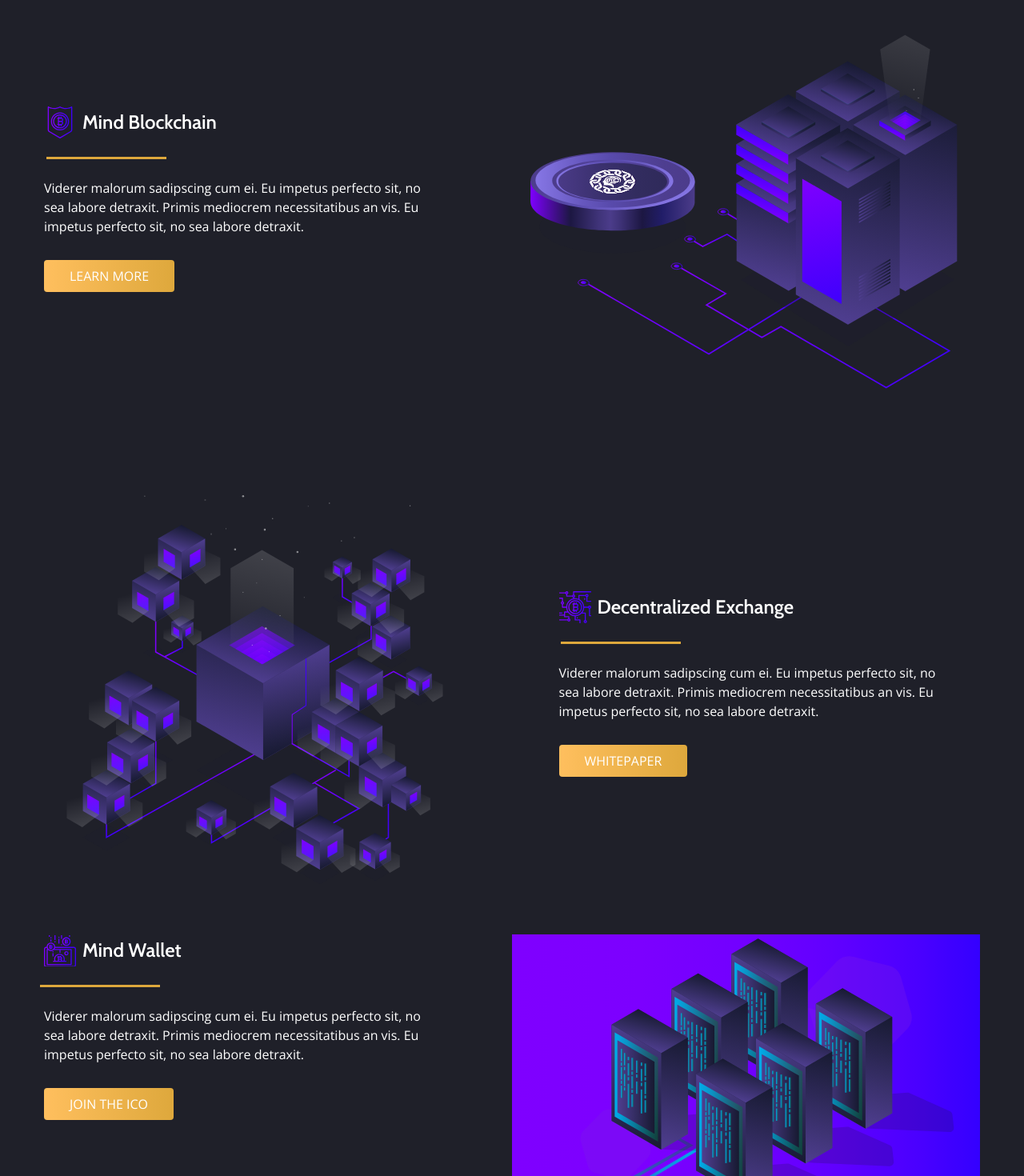
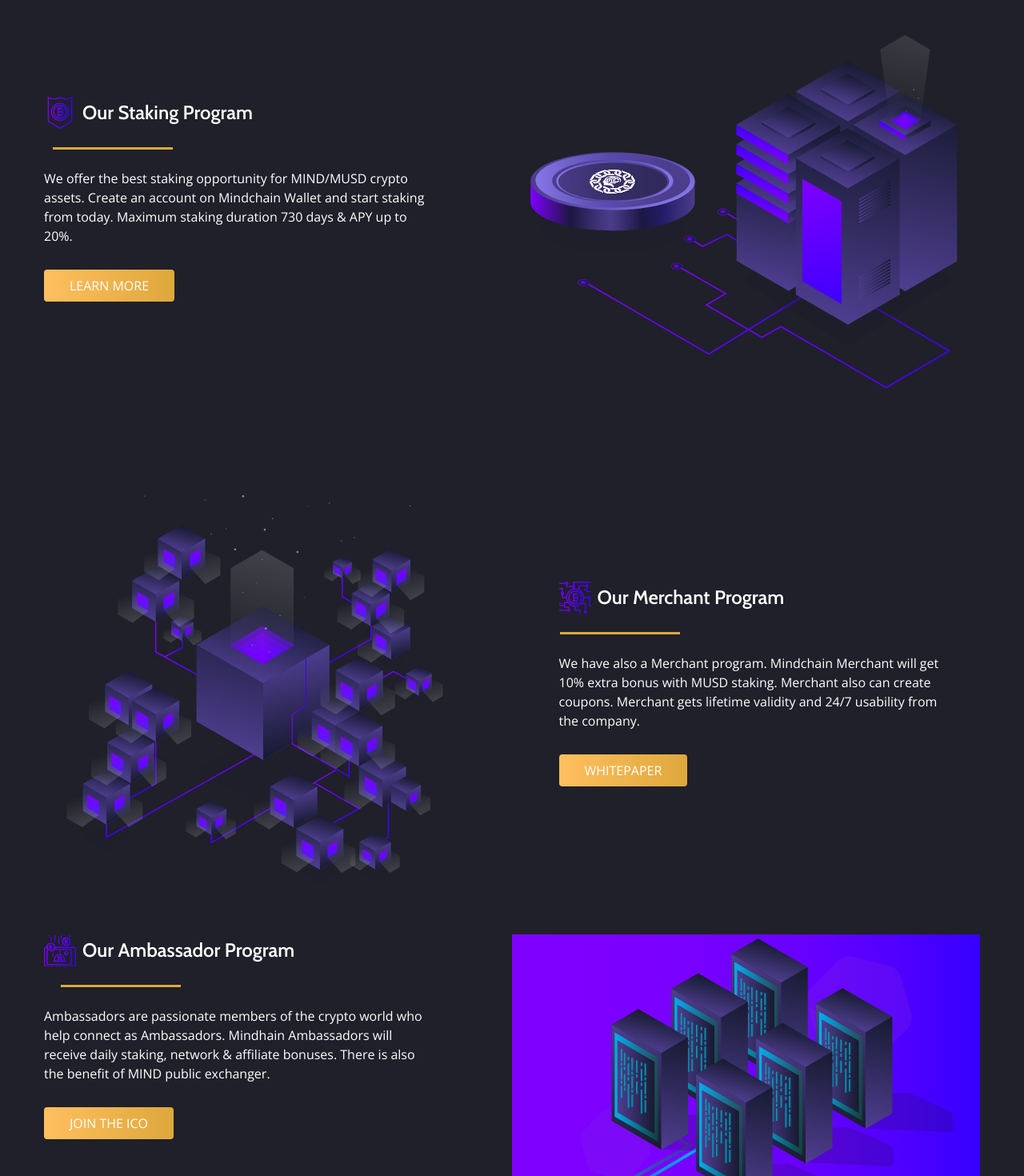
Before and after one commit to alenpragma/mindchain-defiwallet, a React (Vite) app: page / in a window 1280 px wide. Shown: the part 1840-3310 px from the top of the page at 80% size. Built offline with nearby package versions, Linux system fonts and the light colour scheme; a web font is replaced by a local one.

Commit message:
Update Ecosystem.jsx

```diff
--- a/src/components/Ecosystem.jsx
+++ b/src/components/Ecosystem.jsx
@@ -23,9 +23,9 @@
                 <div className="w-full md:w-3/6 text-center md:text-start">
                     <div className="flex gap-2 items-center justify-center md:justify-start pb-[50px]">
                         <img className='w-[40px]' src={bitbanner} alt="bitbanner" />
-                        <h2 className='font-cabin font-semibold text-[24px] relative before:absolute before:w-[150px] before:h-[3px] before:bg-primary before:content-[""] before:bottom-[-81%] before:left-[18%] before:translate-x-[-50%] before:translate-y-[-50%] before:z-10 '>Mind Blockchain</h2>
+                        <h2 className='font-cabin font-semibold text-[24px] relative before:absolute before:w-[150px] before:h-[3px] before:bg-primary before:content-[""] before:bottom-[-81%] before:left-[18%] before:translate-x-[-50%] before:translate-y-[-50%] before:z-10 '>Our Staking Program</h2>
                     </div>
-                    <p className='sm:pr-0 md:pr-[100px] md:px-0 pb-[30px] px-[30px]'> Viderer malorum sadipscing cum ei. Eu impetus perfecto sit, no sea labore detraxit. Primis mediocrem necessitatibus an vis. Eu impetus perfecto sit, no sea labore detraxit. </p>
+                    <p className='sm:pr-0 md:pr-[100px] md:px-0 pb-[30px] px-[30px]'> We offer the best staking opportunity for MIND/MUSD crypto assets. Create an account on Mindchain Wallet and start staking from today. Maximum staking duration 730 days & APY up to 20%. </p>
                     <button className='bg-gradient-to-r from-[#FFBF5E] bg-primary py-2 px-8 uppercase  text-white rounded hover:bg-[#dea029]'>Learn More</button>
                 </div>
                 <div className="w-full md:w-3/6">
@@ -40,10 +40,10 @@
                 <div className="w-full md:w-[45%] text-center md:text-start">
                 <div className="flex gap-2 items-center pb-[50px] justify-center md:justify-start">
                         <img className='w-[40px]' src={bitnetwork} alt="bitnetwork" />
-                        <h2 className='font-cabin font-semibold text-[24px] relative before:absolute before:w-[150px] before:h-[3px] before:bg-primary before:content-[""] before:bottom-[-81%] before:left-[12%] before:translate-x-[-50%] before:translate-y-[-50%] before:z-10 '>Decentralized Exchange</h2>
+                        <h2 className='font-cabin font-semibold text-[24px] relative before:absolute before:w-[150px] before:h-[3px] before:bg-primary before:content-[""] before:bottom-[-81%] before:left-[12%] before:translate-x-[-50%] before:translate-y-[-50%] before:z-10 '>Our Merchant Program</h2>
                     </div>
                     <p className='sm:pr-0 md:pr-[40px] px-[30px] md:px-0 pb-[30px]'>
-                         Viderer malorum sadipscing cum ei. Eu impetus perfecto sit, no sea labore detraxit. Primis mediocrem necessitatibus an vis. Eu impetus perfecto sit, no sea labore detraxit.
+                         We have also a Merchant program. Mindchain Merchant will get 10% extra bonus with MUSD staking. Merchant also can create coupons. Merchant gets lifetime validity and 24/7 usability from the company.
                     </p>
                     <button className='bg-gradient-to-r from-[#FFBF5E] bg-primary py-2 px-8 uppercase  text-white rounded hover:bg-[#dea029]'>Whitepaper</button>
                 </div>
@@ -52,10 +52,10 @@
                 <div className="w-full md:w-3/6 text-center md:text-start">
                     <div className="flex gap-2 justify-center md:justify-start items-center pb-[50px]">
                         <img className='w-[40px]' src={bitmining} alt="bitmining" />
-                        <h2 className='font-cabin font-semibold text-[24px] relative before:absolute before:w-[150px] before:h-[3px] before:bg-primary before:content-[""] before:bottom-[-81%] before:left-[18%] before:translate-x-[-50%] before:translate-y-[-50%] before:z-10 '>Mind Wallet</h2>
+                        <h2 className='font-cabin font-semibold text-[24px] relative before:absolute before:w-[150px] before:h-[3px] before:bg-primary before:content-[""] before:bottom-[-81%] before:left-[18%] before:translate-x-[-50%] before:translate-y-[-50%] before:z-10 '>Our Ambassador Program</h2>
                     </div>
                     <p className='sm:pr-0 md:pr-[100px] pb-[30px] px-[30px] md:px-0 text-center md:text-start'>
-                        Viderer malorum sadipscing cum ei. Eu impetus perfecto sit, no sea labore detraxit. Primis mediocrem necessitatibus an vis. Eu impetus perfecto sit, no sea labore detraxit.
+                        Ambassadors are passionate members of the crypto world who help connect as Ambassadors. Mindhain Ambassadors will receive daily staking, network & affiliate bonuses. There is also the benefit of MIND public exchanger.
                     </p>
                     <button className='bg-gradient-to-r from-[#FFBF5E] bg-primary py-2 px-8 uppercase  text-white rounded hover:bg-[#dea029]'>Join the ICO</button>
                 </div>
```
